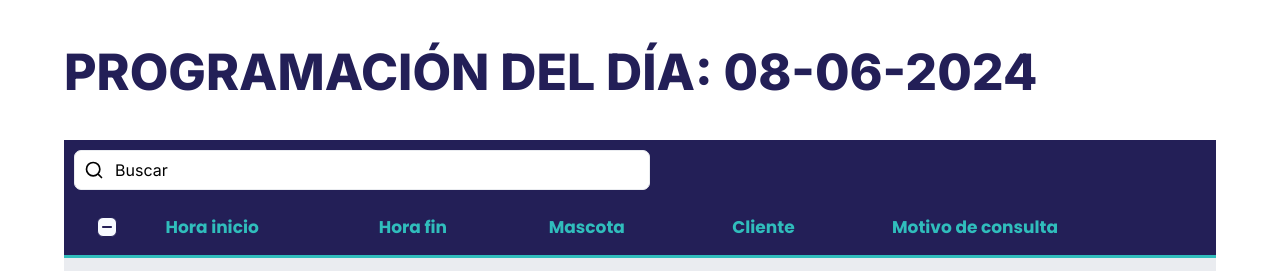
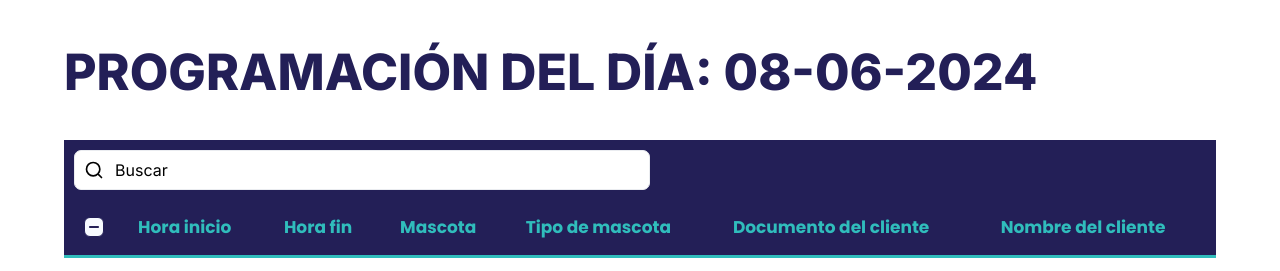
Before and after one commit to gerwintorres/clinica_veterinaria_patitas_contentas, a PHP site: page /delete/medico/programacion/programacion_dia.php in a window 1280 px wide. Shown: the part 124-395 px from the top of the page. Run offline with PHP 8.4, Linux system fonts and the light colour scheme; lists and menus that the app fills with data are empty; some libraries are stand-ins or nearby versions.

Commit message:
Consumo de endpoint para visualizar la programación del dia del medico

```diff
--- /dev/null
+++ b/front-end/config/funciones_medico.php
@@ -0,0 +1,23 @@
+<?php
+
+function obtenerProgramacion($id_medico){
+    date_default_timezone_set('America/Bogota');
+    $fecha = date('Y-m-d');
+
+    $url = "http://127.0.0.1:8000/medico/programacion_del_dia/$id_medico/$fecha";
+
+    $ch = curl_init();
+
+    curl_setopt($ch, CURLOPT_RETURNTRANSFER, true);
+    curl_setopt($ch, CURLOPT_URL, $url);
+
+    $response = curl_exec($ch);
+    $http_code = curl_getinfo($ch, CURLINFO_HTTP_CODE);
+    curl_close($ch);
+
+    if ($http_code == 200) {
+        $programacion = json_decode($response, true);
+        return $programacion;
+    }
+}
+?>
--- a/front-end/medico/programacion/programacion_dia.php
+++ b/front-end/medico/programacion/programacion_dia.php
@@ -1,7 +1,12 @@
 <?php
     $pagina_actual = '';
     include '../../includes/templates/header.php';
+    require '../../config/funciones_medico.php';
     date_default_timezone_set('America/Bogota');
+
+    if (isset($_SESSION['id_medico']) && $_SESSION['loggedin'] == true) {
+        $programacion = obtenerProgramacion($_SESSION['id_medico']);
+    }
 ?>
 
 <div class="contenedor contenedor-boton-atras">
@@ -31,22 +36,27 @@
                     <th>Hora inicio</th>
                     <th>Hora fin</th>
                     <th>Mascota</th>
-                    <th>Cliente</th>
-                    <th>Motivo de consulta</th>
+                    <th>Tipo de mascota</th>
+                    <th>Documento del cliente</th>
+                    <th>Nombre del cliente</th>
                 </tr>
             </thead>
             <tbody>
-                <tr>
-                    <td class="container-checkbox">
-                        <input type="checkbox" id="check">
-                    </td>
-                    <td>Hora inicio</td>
-                    <td>Hora fin</td>
-                    <td>Mascota</td>
-                    <td>Cliente</td>
-                    <td>Motivo de consulta</td>
-                </tr>
-                <!-- Repite las filas según sea necesario -->
+            <?php if (isset($programacion) && is_array($programacion)):?>
+                    <?php foreach ($programacion as $cita):?>
+                        <tr>
+                            <td class="container-checkbox">
+                                <input type="checkbox" id="check">
+                            </td>
+                            <td><?php echo htmlspecialchars($cita['hora_inicio']); ?></td>
+                            <td><?php echo htmlspecialchars($cita['hora_fin']); ?></td>
+                            <td><?php echo htmlspecialchars($cita['nombre_mascota']); ?></td>
+                            <td><?php echo htmlspecialchars($cita['tipo_mascota']); ?></td>
+                            <td><?php echo htmlspecialchars($cita['id_cliente']); ?></td>
+                            <td><?php echo htmlspecialchars($cita['nombre_cliente']); ?></td>
+                        </tr>
+                    <?php endforeach; ?>
+                <?php endif; ?>
             </tbody>
         </table>
     </article>
```
Also changed, not shown: front-end/medico/menu_medico.php (+1 -12 lines).
